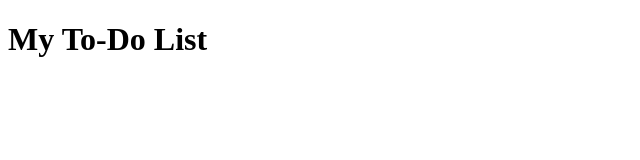
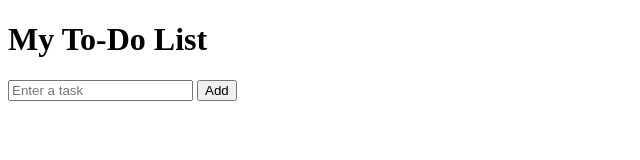
Before and after one commit to 4ashko/todo-main-project, a plain HTML site: page index.html in a window 1280 px wide. Shown: the whole page, without its empty margins (0-640 px from the left). Drawn offline with Linux system fonts and the light colour scheme.

Commit message:
Add functionality to create tasks

```diff
--- a/index.html
+++ b/index.html
@@ -5,5 +5,25 @@
 </head>
 <body>
     <h1>My To-Do List</h1>
+
+    <input type="text" id="taskInput" placeholder="Enter a task">
+    <button onclick="addTask()">Add</button>
+
+    <ul id="taskList"></ul>
+
+    <script>
+        function addTask() {
+            const input = document.getElementById("taskInput");
+            const task = input.value;
+
+            if (task === "") return;
+
+            const li = document.createElement("li");
+            li.textContent = task;
+
+            document.getElementById("taskList").appendChild(li);
+            input.value = "";
+        }
+    </script>
 </body>
 </html>
```
